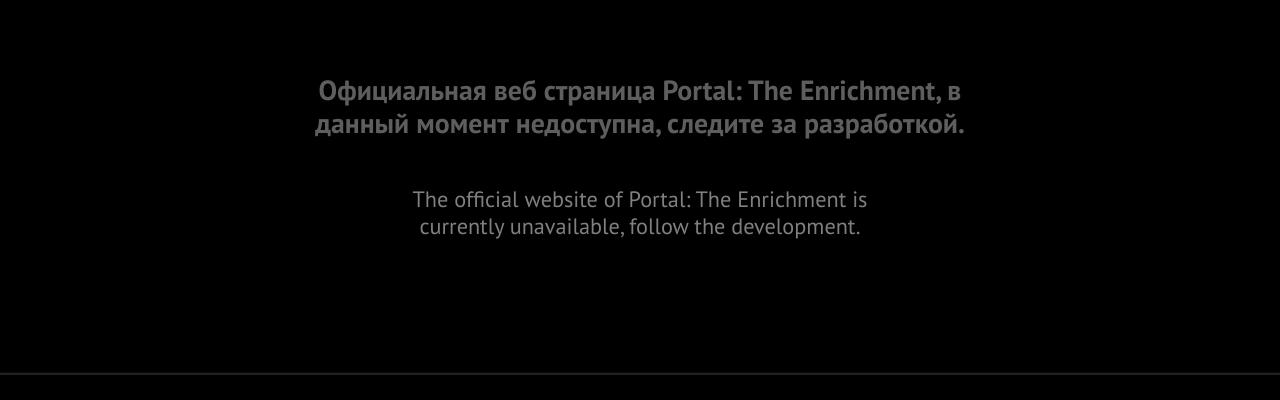
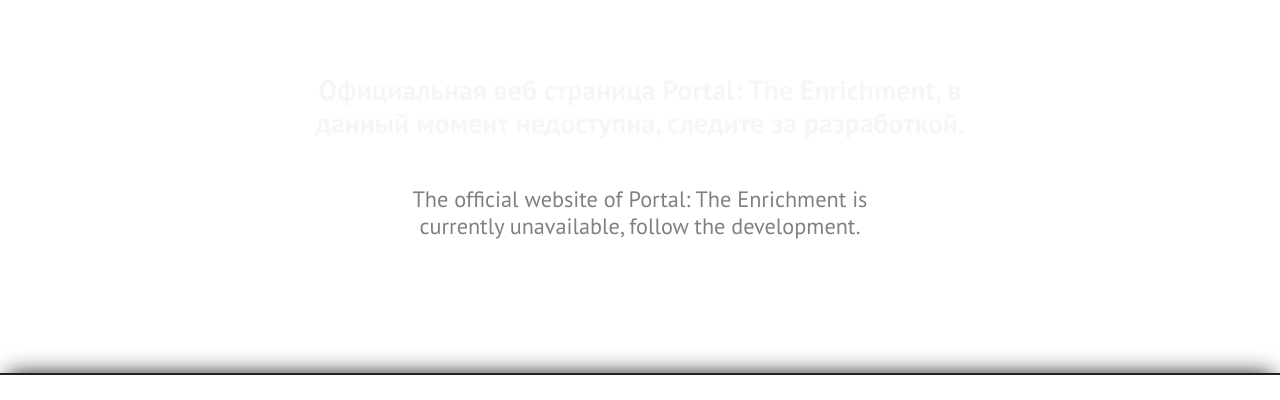
Before and after one commit to Golka222/portal-the-enrichment, a plain HTML site: page index.html in a window 1280 px wide. Shown: the part 349-749 px from the top of the page. Drawn offline with Linux system fonts and the light colour scheme.

Commit message:
style: switch background to white

```diff
--- a/styles.css
+++ b/styles.css
@@ -25,7 +25,7 @@
   --main-hover: #ea1e1a;
   --focus: #ff8000;
 
-  --scheme-background: #000;
+  --scheme-background: #fff;
   --scheme-foreground: var(--shade-1);
   --scheme-text-color: #f2f2f2;
   --scheme-text-muted-color: grey;
```
